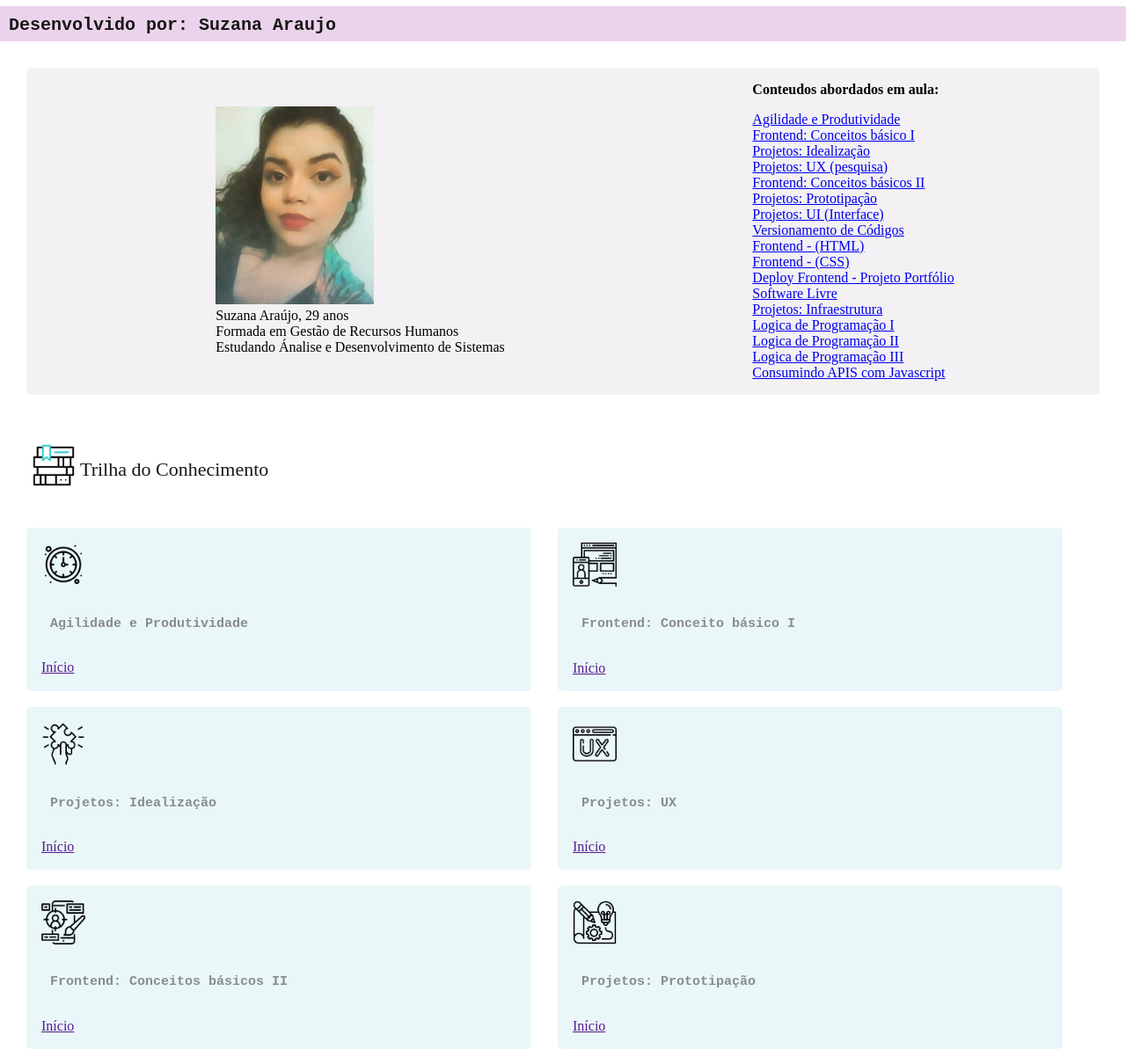
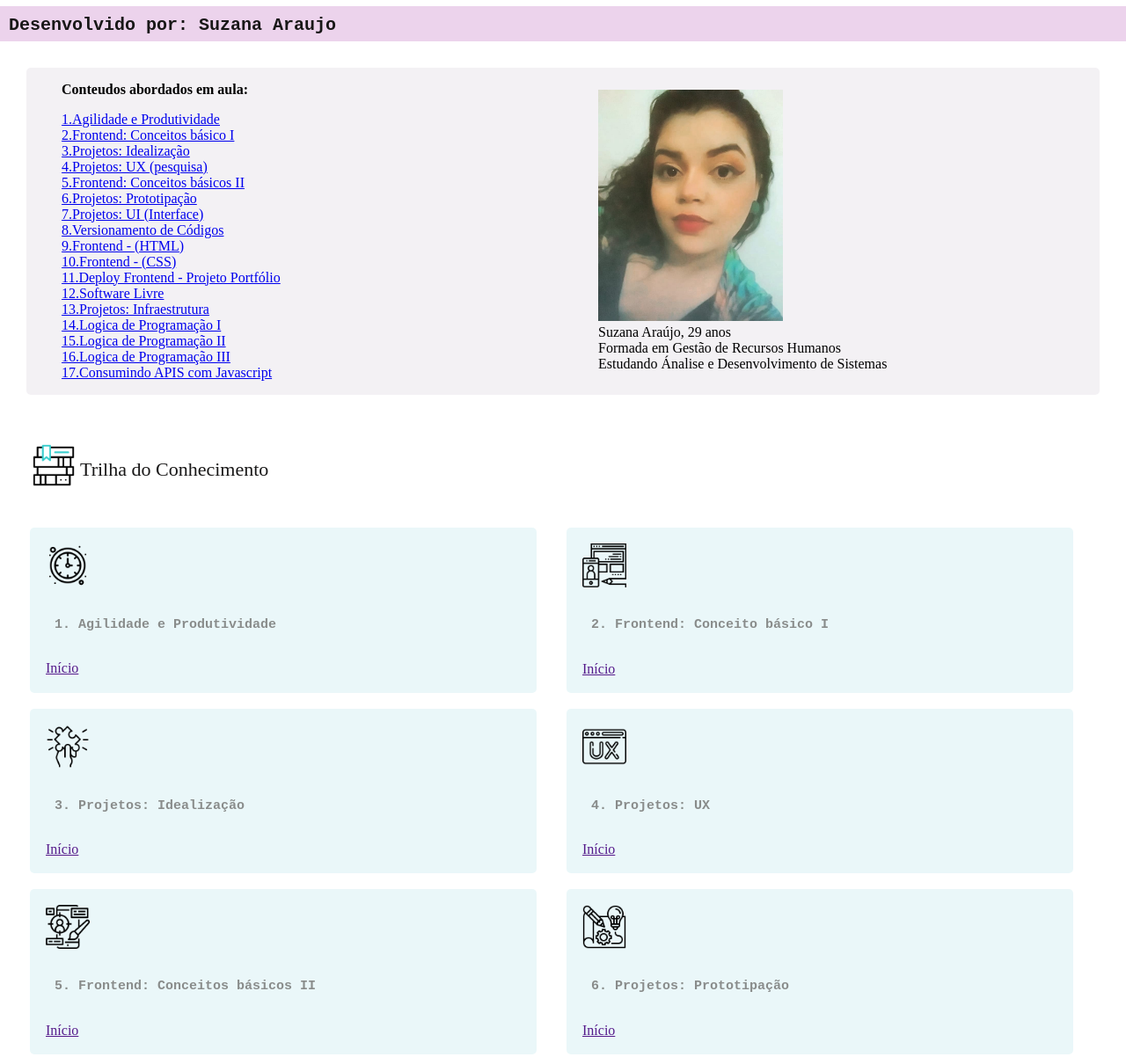
Before and after one commit to SuhFe/minasAprendizados, a plain HTML site: page index.html in a window 1280 px wide. Shown: the part 340-1542 px from the top of the page at 88% size. Drawn offline with Linux system fonts and the light colour scheme.

Commit message:
adicionando ícone, incluindo card e estilizando conteúdo

```diff
--- a/index.html
+++ b/index.html
@@ -12,7 +12,7 @@
 <body>
     <header class="intro-content">
         <figure>
-            <img src="image/logo-removebg-preview.png" alt="Logo Minas Programam" width="350 px">
+            <img src="image/logo-removebg-preview.png" alt="Logo Minas Programam" width="380 px">
         </figure>
         <h1>Lições Aprendidas</br>Turma: 22.1</h1>
     </header>
@@ -22,7 +22,7 @@
     <div class="card">
         <div class="right-side">
             <figure>
-                <img src="image/suzanna.jpg" alt="Foto da Suzana" width="180px">
+                <img src="image/suzanna.jpg" alt="Foto da Suzana" width="210px">
                 <figcaption>Suzana Araújo, 29 anos</figcaption>
                 <figcaption>Formada em Gestão de Recursos Humanos</figcaption>
                 <figcaption>Estudando Ánalise e Desenvolvimento de Sistemas</figcaption>
@@ -34,55 +34,55 @@
             <ul>
                 <p><strong>Conteudos abordados em aula:</strong></p>
                 <li>
-                    <a href="#agilidade">Agilidade e Produtividade</a>
+                    <a href="#agilidade">1.Agilidade e Produtividade</a>
                 </li>
                 <li>
-                    <a href="#frontend">Frontend: Conceitos básico I</a>
+                    <a href="#frontend">2.Frontend: Conceitos básico I</a>
                 </li>
                 <li>
-                    <a href="#idealizacao">Projetos: Idealização</a>
+                    <a href="#idealizacao">3.Projetos: Idealização</a>
                 </li>
                 <li>
-                    <a href="#UX">Projetos: UX (pesquisa)</a>
+                    <a href="#UX">4.Projetos: UX (pesquisa)</a>
                 </li>
                 <li>
-                    <a href="#conceitos">Frontend: Conceitos básicos II</a>
+                    <a href="#conceitos">5.Frontend: Conceitos básicos II</a>
                 </li>
                 <li>
-                    <a href="#prototipacao">Projetos: Prototipação</a>
+                    <a href="#prototipacao">6.Projetos: Prototipação</a>
                 </li>
                 <li>
-                    <a href="#UI">Projetos: UI (Interface)</a>
+                    <a href="#UI">7.Projetos: UI (Interface)</a>
                 </li>
                 <li>
-                    <a href="#versionamento">Versionamento de Códigos</a>
+                    <a href="#versionamento">8.Versionamento de Códigos</a>
                 </li>
                 <li>
-                    <a href="#HTML">Frontend - (HTML)</a>
+                    <a href="#HTML">9.Frontend - (HTML)</a>
                 </li>
                 <li>
-                    <a href="#CSS">Frontend - (CSS)</a>
+                    <a href="#CSS">10.Frontend - (CSS)</a>
                 </li>
                 <li>
-                    <a href="#deploy">Deploy Frontend - Projeto Portfólio</a>
+                    <a href="#deploy">11.Deploy Frontend - Projeto Portfólio</a>
                 </li>
                 <li>
-                    <a href="#software">Software Livre</a>
+                    <a href="#software">12.Software Livre</a>
                 </li>
                 <li>
-                    <a href="#infra">Projetos: Infraestrutura</a>
+                    <a href="#infra">13.Projetos: Infraestrutura</a>
                 </li>
                 <li>
-                    <a href="#logicaI">Logica de Programação I</a>
+                    <a href="#logicaI">14.Logica de Programação I</a>
                 </li>
                 <li>
-                    <a href="#logicaII">Logica de Programação II</a>
+                    <a href="#logicaII">15.Logica de Programação II</a>
                 </li>
                 <li>
-                    <a href="#logicaIII">Logica de Programação III</a>
+                    <a href="#logicaIII">16.Logica de Programação III</a>
                 </li>
                 <li>
-                    <a href="#apis">Consumindo APIS com Javascript</a>
+                    <a href="#apis">17.Consumindo APIS com Javascript</a>
                 </li>
             </ul>
         </nav>
@@ -97,97 +97,103 @@
     <div class="cards-container" >
         <div id="agilidade" class="conteudo">
             <img class="foto" src="./image/relogio.png" alt="Imagem de um relógio"></a>
-            <h4 class="descricao">Agilidade e Produtividade</h4>
+            <h4 class="descricao">1. Agilidade e Produtividade</h4>
             <a href="" class="btn btn-primary">Início</a>
         </div>
 
         <div id="frontend" class="conteudo">
             <img class="foto" src="./image/fonti.png" alt=""></a>
-            <h4 class="descricao">Frontend: Conceito básico I</h4>
+            <h4 class="descricao">2. Frontend: Conceito básico I</h4>
             <a href="" class="btn btn-primary">Início</a>
         </div>
 
         <div id="idealizacao" class="conteudo">
             <img class="foto" src="./image/solution.png" alt=""></a>
-            <h4 class="descricao">Projetos: Idealização</h4>
+            <h4 class="descricao">3. Projetos: Idealização</h4>
             <a href="" class="btn btn-primary">Início</a>
         </div>
 
         <div id="UX" class="conteudo">
             <img class="foto" src="./image/user-experience.png" alt=""></a>
-            <h4 class="descricao">Projetos: UX</h4>
+            <h4 class="descricao">4. Projetos: UX</h4>
             <a href="" class="btn btn-primary">Início</a>
         </div>
 
         <div id="conceitos" class="conteudo">
             <img class="foto" src="./image/fronte.png" alt=""></a>
-            <h4 class="descricao">Frontend: Conceitos básicos II</h4>
+            <h4 class="descricao">5. Frontend: Conceitos básicos II</h4>
             <a href="" class="btn btn-primary">Início</a>
         </div>
 
         <div id="prototipacao" class="conteudo">
             <img class="foto" src="./image/prototipo.png" alt=""></a>
-            <h4 class="descricao">Projetos: Prototipação</h4>
+            <h4 class="descricao">6. Projetos: Prototipação</h4>
             <a href="" class="btn btn-primary">Início</a>
         </div>
 
         <div id="UI" class="conteudo">
             <img class="foto" src="./image/ux-interface.png" alt=""></a>
-            <h4 class="descricao">Projetos: UI</h4>
+            <h4 class="descricao">7. Projetos: UI</h4>
             <a href="" class="btn btn-primary">Início</a>
         </div>
 
         <div id="versionamento" class="conteudo">
             <img class="foto" src="./image/remote-desktop.png" alt=""></a>
-            <h4 class="descricao">Versionamento de Códigos</h4>
+            <h4 class="descricao">8. Versionamento de Códigos</h4>
             <a href="" class="btn btn-primary">Início</a>
         </div>
 
         <div id="HTML" class="conteudo">
             <img class="foto" src="./image/html-5.png" alt=""></a>
-            <h4 class="descricao">Frontend: HTML</h4>
+            <h4 class="descricao">9. Frontend: HTML</h4>
             <a href="" class="btn btn-primary">Início</a>
         </div>
 
         <div id="CSS" class="conteudo">
             <img class="foto" src="./image/css.png" alt=""></a>
-            <h4 class="descricao">Frontend: CSS</h4>
+            <h4 class="descricao">10. Frontend: CSS</h4>
             <a href="" class="btn btn-primary">Início</a>
         </div>
 
         <div id="deploy" class="conteudo">
             <img class="foto" src="./image/codigo-fonte.png" alt=""></a>
-            <h4 class="descricao">Deploy Frontend - Projeto Portfólio</h4>
+            <h4 class="descricao">11. Deploy Frontend - Projeto Portfólio</h4>
+            <a href="" class="btn btn-primary">Início</a>
+        </div>
+
+        <div id="infra" class="conteudo">
+            <img class="foto" src="./image/linux.png" alt=""></a>
+            <h4 class="descricao">12. Software Livre</h4>
             <a href="" class="btn btn-primary">Início</a>
         </div>
 
         <div id="infra" class="conteudo">
             <img class="foto" src="./image/externalcenter.png" alt=""></a>
-            <h4 class="descricao">Projetos: Infraestrutura</h4>
+            <h4 class="descricao">13. Projetos: Infraestrutura</h4>
             <a href="" class="btn btn-primary">Início</a>
         </div>
 
         <div id="logicaI" class="conteudo">
             <img class="foto" src="./image/electronics.png" alt=""></a>
-            <h4 class="descricao">Lógica de Programação I</h4>
+            <h4 class="descricao">14. Lógica de Programação I</h4>
             <a href="" class="btn btn-primary">Início</a>
         </div>
 
         <div id="logicaII" class="conteudo">
             <img class="foto" src="./image/my-computer.png" alt=""></a>
-            <h4 class="descricao">Lógica de Programação II</h4>
+            <h4 class="descricao">15. Lógica de Programação II</h4>
             <a href="" class="btn btn-primary">Início</a>
         </div>
 
         <div id="logicaIII" class="conteudo">
             <img class="foto" src="./image/externalcolor.png" alt=""></a>
-            <h4 class="descricao">Lógica de Programação III</h4>
+            <h4 class="descricao">16. Lógica de Programação III</h4>
             <a href="" class="btn btn-primary">Início</a>
         </div>
 
         <div id="apis" class="conteudo">
             <img class="foto" src="./image/js.png" alt=""></a>
-            <h4 class="descricao">Consumindo APIS com Javascript</h4>
+            <h4 class="descricao">17. Consumindo APIS com Javascript</h4>
             <a href="" class="btn btn-primary">Início</a>
         </div>
     </div>
--- a/main.css
+++ b/main.css
@@ -36,10 +36,10 @@ h4{
     background-color: rgba(75, 40, 88, 0.062);
     display: flex;
     border-radius: 5px;
-    justify-content: center;
-    align-items: inherit;
     margin: 30px;
-    text-align: initial;
+    flex-direction: row-reverse;
+    justify-content: space-between;
+    align-items: center;
 }
 
 .card .right-side{
@@ -71,8 +71,8 @@ p {
     color: rgb(14, 13, 13);
     background-color:#1ba9b917;
     width: 540px;
-    margin: 0 0 18px 30px;
-    padding: 17px;
+    margin: 0 0 18px 34px;
+    padding: 18px;
     border-radius: 5px;
 }
 
```
Also changed, not shown: image/linux.png (added).
